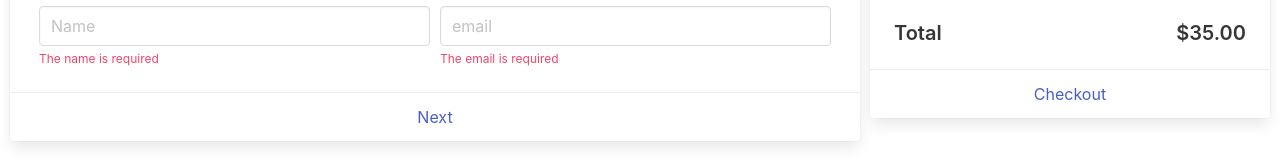
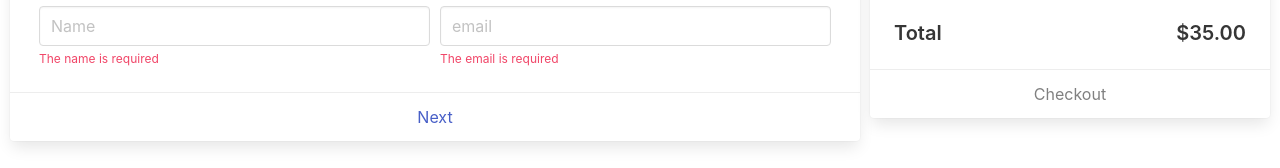
Before and after one commit to feelsantiago/angular-rx-ui, an Angular app: page / in a window 1280 px wide. Shown: the part 486-654 px from the top of the page. Built offline with nearby package versions, Linux system fonts and the light colour scheme.

Commit message:
disable link

```diff
--- a/src/app/cart/cart.component.html
+++ b/src/app/cart/cart.component.html
@@ -34,6 +34,8 @@
         </div>
     </div>
     <footer class="card-footer">
-        <a href="#" class="card-footer-item">Checkout</a>
+        <a [attr.href]="disableButton ? null : '#'" [class.disabled]="disableButton" href="#" class="card-footer-item"
+            >Checkout</a
+        >
     </footer>
 </div>
--- a/src/app/cart/cart.component.ts
+++ b/src/app/cart/cart.component.ts
@@ -1,4 +1,5 @@
 import { Component, OnInit } from '@angular/core';
+import { ShopUiService } from '../shop/services/shop-ui.service';
 
 @Component({
     selector: 'app-cart',
@@ -6,5 +7,13 @@ import { Component, OnInit } from '@angular/core';
     styleUrls: ['cart.component.scss'],
 })
 export class CartComponent implements OnInit {
-    public ngOnInit(): void {}
+    public disableButton: boolean;
+
+    constructor(private readonly shopUiService: ShopUiService) {}
+
+    public ngOnInit(): void {
+        this.shopUiService.UiEventChange.subscribe((value) => {
+            this.disableButton = !value;
+        });
+    }
 }
--- a/src/app/shop/services/shop-ui.service.ts
+++ b/src/app/shop/services/shop-ui.service.ts
@@ -2,7 +2,7 @@ import { Injectable } from '@angular/core';
 import { BehaviorSubject, Observable, of } from 'rxjs';
 import { merge, distinctUntilChanged } from 'rxjs/operators';
 
-@Injectable()
+@Injectable({ providedIn: 'root' })
 export class ShopUiService {
     private uiObservables: BehaviorSubject<boolean>;
 
--- a/src/app/shop/shop.module.ts
+++ b/src/app/shop/shop.module.ts
@@ -6,12 +6,11 @@ import { StepWoodComponent } from './step-wood/step-wood.component';
 import { StepGearComponent } from './step-gear/step-gear.component';
 import { StepPaintComponent } from './step-paint/step-paint.component';
 import { StepClientComponent } from './step-client/step-client.component';
-import { ShopUiService } from './services/shop-ui.service';
 
 @NgModule({
     imports: [CommonModule, ReactiveFormsModule],
     exports: [ShopCardComponent],
     declarations: [ShopCardComponent, StepClientComponent, StepWoodComponent, StepGearComponent, StepPaintComponent],
-    providers: [ShopUiService],
+    providers: [],
 })
 export class ShopModule {}
--- a/src/styles.scss
+++ b/src/styles.scss
@@ -11,3 +11,8 @@ html {
 * {
     box-sizing: border-box;
 }
+
+a.disabled {
+    color: gray;
+    cursor: not-allowed;
+}
```
